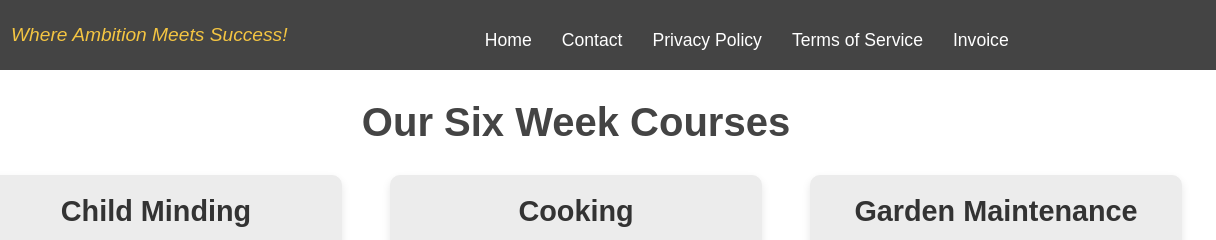
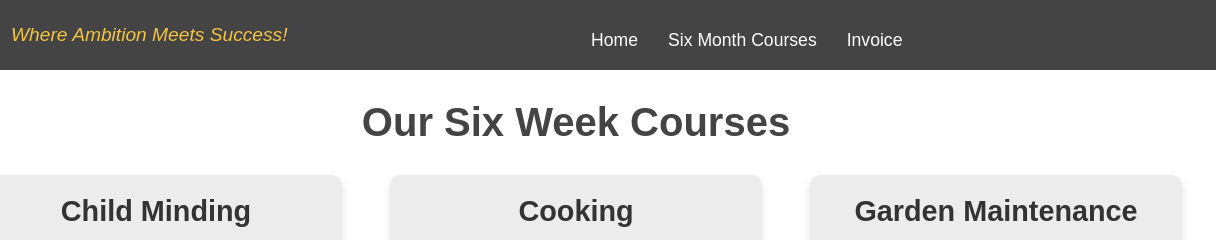
Before and after one commit to Griffin71/EmpoweringTheNation, a plain HTML site: page six_week_courses.html in a window 1280 px wide. Shown: the top 240 px of the page, 64-1280 px from the left. Drawn offline with Linux system fonts and the light colour scheme.

Commit message:
six_week_courses.html

```diff
--- a/six_week_courses.html
+++ b/six_week_courses.html
@@ -15,9 +15,7 @@
         <nav>
             <ul>
                 <li><a href="home.html">Home</a></li>
-                <li><a href="contact.html">Contact</a></li>
-                <li><a href="privacy.html">Privacy Policy</a></li>
-                <li><a href="terms.html">Terms of Service</a></li>
+                <li><a href="six_month_courses.html">Six Month Courses</a></li>
                 <li><a href = "calculate_fees.html">Invoice</a></li>
 
             </ul>
```
